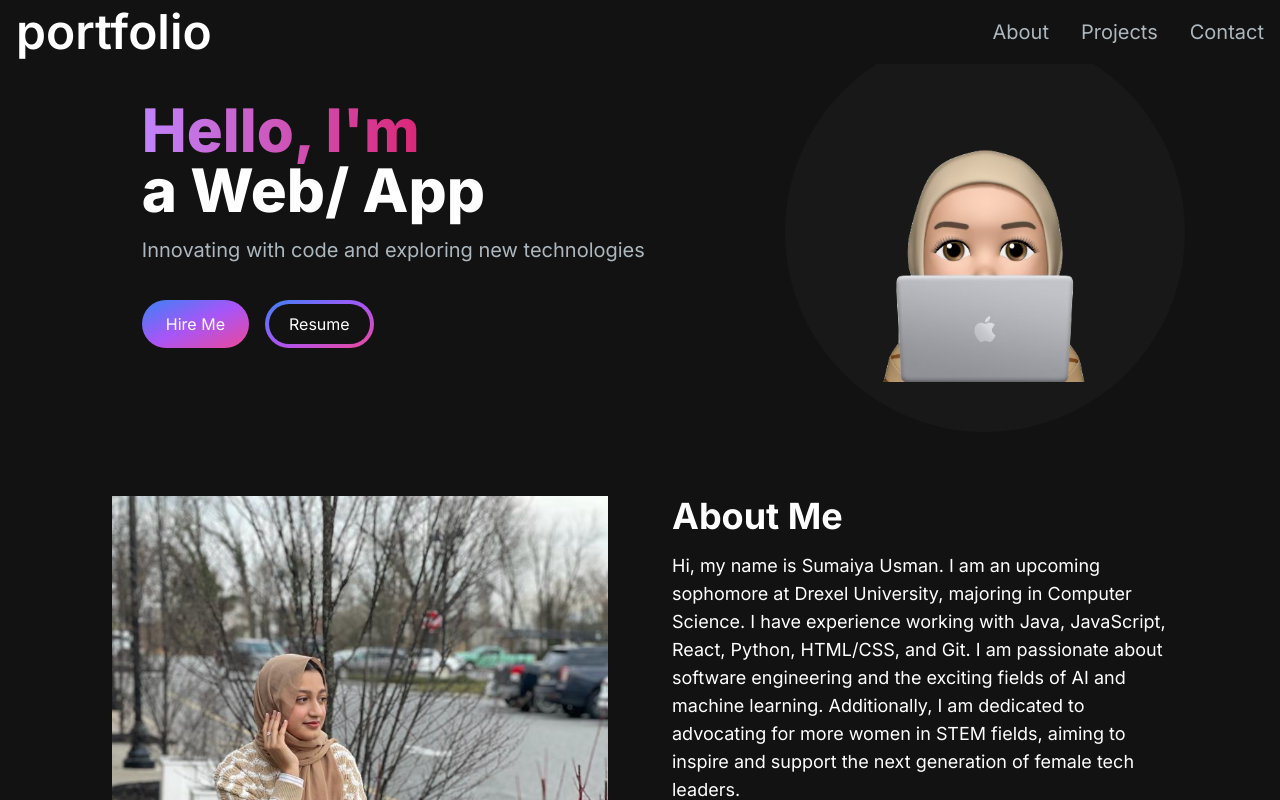
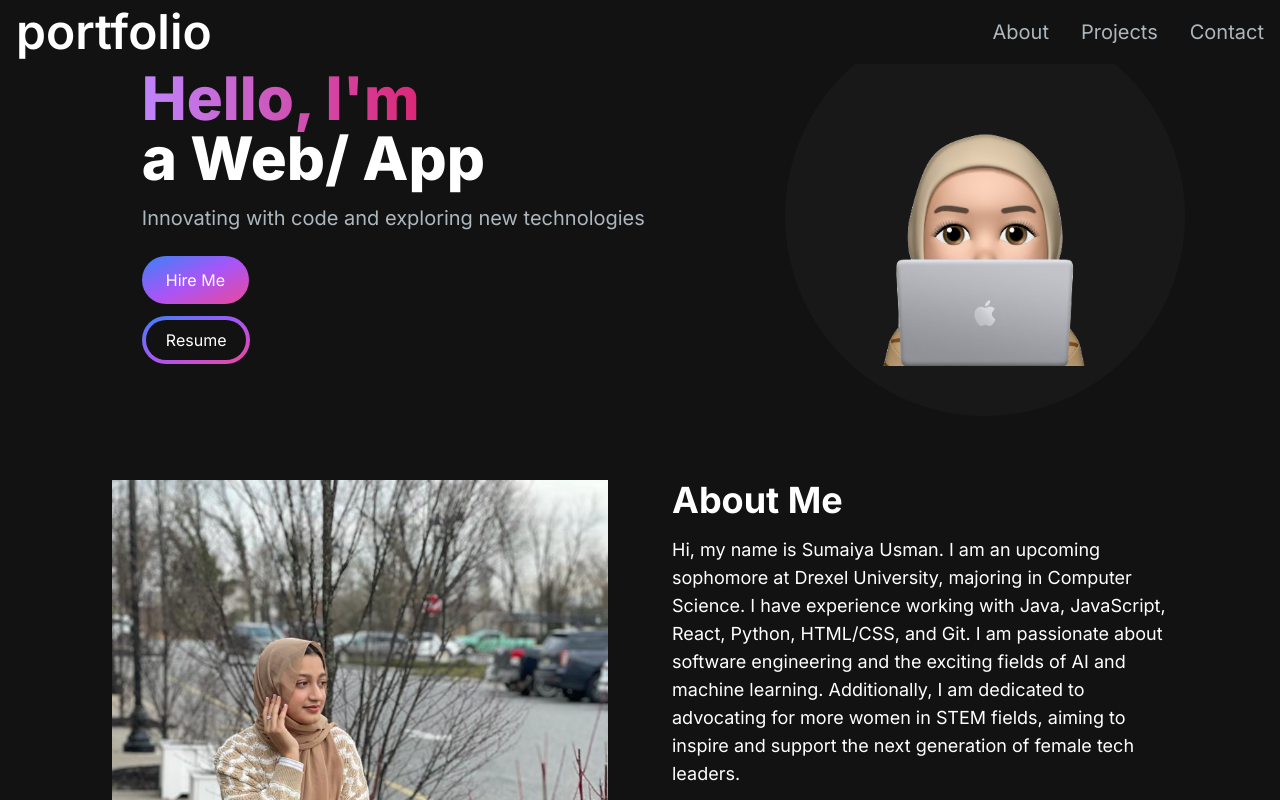
Before and after one commit to SumaiyaUsman/Portfolio-Website, a Next.js app: page / in a window 1280 px wide. Shown: the top 800 px of the page. Built offline with nearby package versions, Linux system fonts and the light colour scheme.

Commit message:
Fix unescaped single quote in HeroSection.jsx

```diff
--- a/app/components/HeroSection.jsx
+++ b/app/components/HeroSection.jsx
@@ -1,4 +1,3 @@
-
 "use client";
 import React from "react";
 import Image from "next/image";
@@ -11,7 +10,7 @@ const HeroSection = () => {
         <div className="col-span-7 place-self-center text-center sm:text-left">
           <h1 className="text-white mb-4 text-4xl sm:text-5xl lg:text-6xl font-extrabold">
             <span className="text-transparent bg-clip-text bg-gradient-to-r from-purple-400 to-pink-600">
-                Hello, I'm {""}
+                Hello, I&apos;m {""}
             </span>
             <br></br>
             <TypeAnimation
@@ -37,12 +36,19 @@ const HeroSection = () => {
             <button className="px-6 py-3 w-full sm:w-fit rounded-full mr-4 bg-gradient-to-br from-blue-500 via-purple-500 to-pink-500 hover:bg-slate-200 text-white">
                 Hire Me
             </button>
-            <button className="px-1 py-1 w-full sm:w-fit rounded-full bg-gradient-to-br from-blue-500 via-purple-500 to-pink-500 hover:bg-slate-800 text-white mt-3">
-                <span className="block bg-[#121212] over:bg-slate-800 rounded-full px-5 py-2">Resume</span>
-            </button>
+            <a
+              href="/sumaiya_resume.pdf"
+              target="_blank"
+              rel="noopener noreferrer"
+              className="block w-full sm:w-fit mt-3"
+            >
+              <button className="px-1 py-1 w-full sm:w-fit rounded-full bg-gradient-to-br from-blue-500 via-purple-500 to-pink-500 hover:bg-slate-800 text-white">
+                <span className="block bg-[#121212] hover:bg-slate-800 rounded-full px-5 py-2">Resume</span>
+              </button>
+            </a>
           </div>
         </div>
-        <div className="col-span-5 place-self-center mt-4 lg:t-0">
+        <div className="col-span-5 place-self-center mt-4 lg:mt-0">
           <div className="rounded-full bg-[#181818] w-[250px] h-[250px] lg:w-[400px] lg:h-[400px] flex justify-center items-center relative">
             <Image
               src="/images/memoji.png"
```
